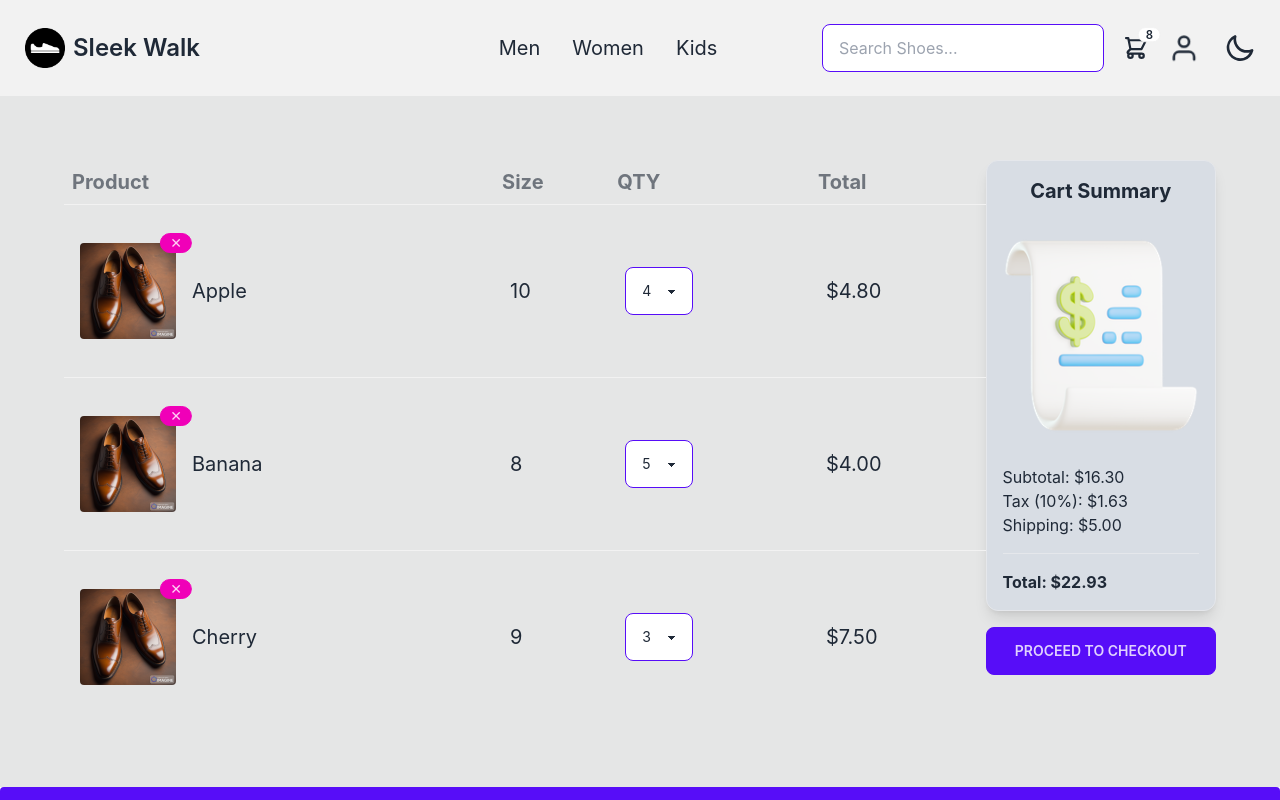
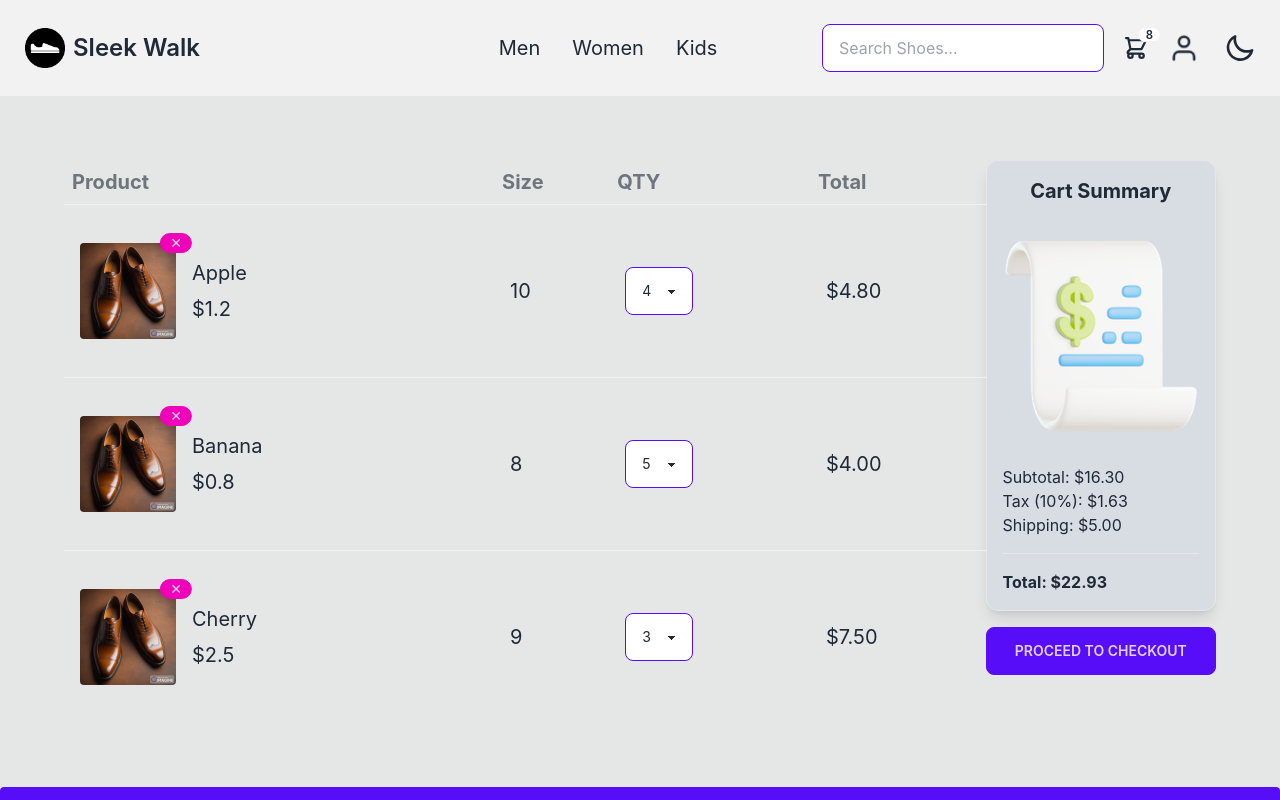
Before and after one commit to Ziyad-Aljaser/sleek-walk, a React (Create React App) app in the folder client/: page /cart in a window 1280 px wide. Shown: the top 800 px of the page. Built offline with nearby package versions, Linux system fonts and the light colour scheme.

Commit message:
Add the item price under the title on cart page

```diff
--- a/client/src/pages/Cart.jsx
+++ b/client/src/pages/Cart.jsx
@@ -168,9 +168,12 @@ export default function Cart() {
                         </div>
                       </div>
                       {/* Displaying the product name */}
-                      <span className="sm:ml-4 sm:text-xl">
-                        {product.product}
-                      </span>{" "}
+                      <div className="sm:ml-4">
+                        {/* Displaying the product name */}
+                        <span className="sm:text-xl">{product.product}</span>
+                        {/* Displaying the product price */}
+                        <div className="sm:text-xl md:mt-2">${product.price}</div>
+                      </div>
                     </div>
                   </td>
 
@@ -208,7 +211,7 @@ export default function Cart() {
               <div className="p-4 text-xl font-bold text-center">
                 Cart Summary
               </div>
-              <img src={cart_summary} alt="cart summary" />
+                <img src={cart_summary} alt="cart summary" className="mx-auto" />
               <div className="p-4">
                 <p>Subtotal: ${subtotal.toFixed(2)}</p>
                 <p>Tax (10%): ${taxAmount.toFixed(2)}</p>
```
